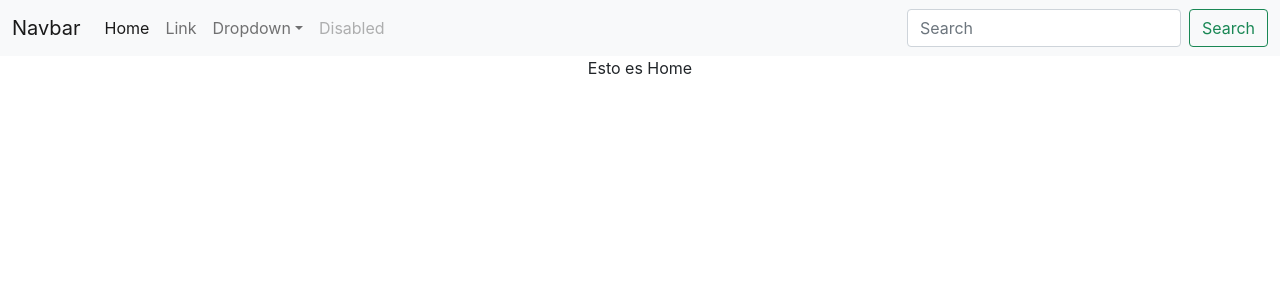
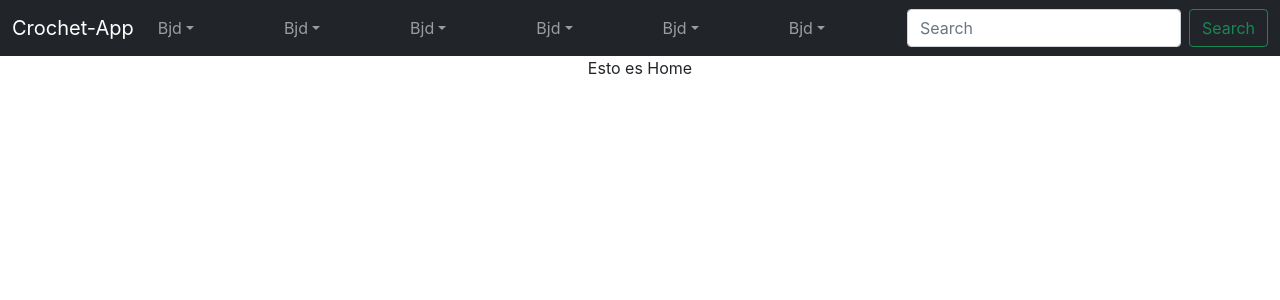
Before and after one commit to Bianca-Crochet/crochet-front, a React (Create React App) app in the folder app/: page / in a window 1280 px wide. Shown: the top 300 px of the page. Built offline with nearby package versions, Linux system fonts and the light colour scheme.

Commit message:
Add Navbar

```diff
--- a/app/public/index.html
+++ b/app/public/index.html
@@ -5,17 +5,19 @@
         <link rel="icon" href="%PUBLIC_URL%/favicon.ico" />
         <meta name="viewport" content="width=device-width, initial-scale=1" />
         <meta name="theme-color" content="#000000" />
-    <meta
-      name="description"
-      content="Web site created using create-react-app"
-    />
+        <meta name="description" content="Web site created using create-react-app" />
         <link rel="apple-touch-icon" href="%PUBLIC_URL%/logo192.png" />
         <!--
       manifest.json provides metadata used when your web app is installed on a
       user's mobile device or desktop. See https://developers.google.com/web/fundamentals/web-app-manifest/
     -->
         <link rel="manifest" href="%PUBLIC_URL%/manifest.json" />
-    <link href="https://cdn.jsdelivr.net/npm/bootstrap@5.1.3/dist/css/bootstrap.min.css" rel="stylesheet" integrity="sha384-1BmE4kWBq78iYhFldvKuhfTAU6auU8tT94WrHftjDbrCEXSU1oBoqyl2QvZ6jIW3" crossorigin="anonymous">
+        <link
+            href="https://cdn.jsdelivr.net/npm/bootstrap@5.1.3/dist/css/bootstrap.min.css"
+            rel="stylesheet"
+            integrity="sha384-1BmE4kWBq78iYhFldvKuhfTAU6auU8tT94WrHftjDbrCEXSU1oBoqyl2QvZ6jIW3"
+            crossorigin="anonymous"
+        />
         <!--
       Notice the use of %PUBLIC_URL% in the tags above.
       It will be replaced with the URL of the `public` folder during the build.
@@ -25,20 +27,36 @@
       work correctly both with client-side routing and a non-root public URL.
       Learn how to configure a non-root public URL by running `npm run build`.
     -->
-    <title>React App</title>
+        <title>Crochet-App</title>
     </head>
     <body>
         <noscript>You need to enable JavaScript to run this app.</noscript>
         <div id="root"></div>
-    <!--
-      This HTML file is a template.
-      If you open it directly in the browser, you will see an empty page.
 
-      You can add webfonts, meta tags, or analytics to this file.
-      The build step will place the bundled scripts into the <body> tag.
-
-      To begin the development, run `npm start` or `yarn start`.
-      To create a production bundle, use `npm run build` or `yarn build`.
-    -->
+        <script
+            src="https://code.jquery.com/jquery-3.5.1.slim.min.js"
+            integrity="sha384-DfXdz2htPH0lsSSs5nCTpuj/zy4C+OGpamoFVy38MVBnE+IbbVYUew+OrCXaRkfj"
+            crossorigin="anonymous"
+        ></script>
+        <script
+            src="https://cdn.jsdelivr.net/npm/popper.js@1.16.1/dist/umd/popper.min.js"
+            integrity="sha384-9/reFTGAW83EW2RDu2S0VKaIzap3H66lZH81PoYlFhbGU+6BZp6G7niu735Sk7lN"
+            crossorigin="anonymous"
+        ></script>
+        <script
+            src="https://cdn.jsdelivr.net/npm/bootstrap@4.6.0/dist/js/bootstrap.min.js"
+            integrity="sha384-+YQ4JLhjyBLPDQt//I+STsc9iw4uQqACwlvpslubQzn4u2UU2UFM80nGisd026JF"
+            crossorigin="anonymous"
+        ></script>
+        <script
+            src="https://cdn.jsdelivr.net/npm/@popperjs/core@2.9.1/dist/umd/popper.min.js"
+            integrity="sha384-SR1sx49pcuLnqZUnnPwx6FCym0wLsk5JZuNx2bPPENzswTNFaQU1RDvt3wT4gWFG"
+            crossorigin="anonymous"
+        ></script>
+        <script
+            src="https://cdn.jsdelivr.net/npm/bootstrap@5.0.0-beta3/dist/js/bootstrap.min.js"
+            integrity="sha384-j0CNLUeiqtyaRmlzUHCPZ+Gy5fQu0dQ6eZ/xAww941Ai1SxSY+0EQqNXNE6DZiVc"
+            crossorigin="anonymous"
+        ></script>
     </body>
 </html>
--- a/app/src/components/NavBar/NavBar.js
+++ b/app/src/components/NavBar/NavBar.js
@@ -1,12 +1,11 @@
 import React from 'react';
 
-const NavBar = () => {
+const Navbar = () => {
     return (
-        <>
-            <nav className='navbar navbar-expand-lg navbar-light bg-light'>
+        <nav className='navbar navbar-expand-lg navbar-dark bg-dark'>
             <div className='container-fluid'>
-                    <a className='navbar-brand' href='#!'>
-                        Navbar
+                <a className='navbar-brand' href='#'>
+                    Crochet-App
                 </a>
                 <button
                     className='navbar-toggler'
@@ -21,60 +20,223 @@ const NavBar = () => {
                 </button>
                 <div className='collapse navbar-collapse' id='navbarSupportedContent'>
                     <ul className='navbar-nav me-auto mb-2 mb-lg-0'>
-                            <li className='nav-item'>
-                                <a className='nav-link active' aria-current='page' href='#!'>
-                                    Home
-                                </a>
-                            </li>
-                            <li className='nav-item'>
-                                <a className='nav-link' href='#!'>
-                                    Link
-                                </a>
-                            </li>
-                            <li className='nav-item dropdown'>
+                        <li class='nav-item dropdown'>
                             <a
                                 className='nav-link dropdown-toggle'
+                                href='#'
                                 id='navbarDropdown'
                                 role='button'
                                 data-bs-toggle='dropdown'
-                                    aria-expanded='true'
+                                aria-expanded='false'
                             >
-                                    Dropdown
+                                Bjd
                             </a>
-                                <ul className='dropdown-menu' aria-labelledby='navbarDropdown'>
+                            <ul class='dropdown-menu' aria-labelledby='navbarDropdown'>
                                 <li>
-                                        <a className='dropdown-item' href='#!'>
+                                    <a class='dropdown-item' href='#'>
                                         Action
                                     </a>
                                 </li>
+                                <hr class='dropdown-divider' />
+
                                 <li>
-                                        <a className='dropdown-item' href='#!'>
+                                    <a class='dropdown-item' href='#'>
                                         Another action
                                     </a>
                                 </li>
                                 <li>
-                                        <hr className='dropdown-divider' />
+                                    <hr class='dropdown-divider' />
                                 </li>
                                 <li>
-                                        <a className='dropdown-item' href='#!'>
+                                    <a class='dropdown-item' href='#'>
                                         Something else here
                                     </a>
                                 </li>
                             </ul>
                         </li>
-                            <li className='nav-item'>
-                                <a className='nav-link disabled' href='#!'>
-                                    Disabled
+                    </ul>
+                    <ul className='navbar-nav me-auto mb-2 mb-lg-0'>
+                        <li class='nav-item dropdown'>
+                            <a
+                                className='nav-link dropdown-toggle'
+                                href='#'
+                                id='navbarDropdown'
+                                role='button'
+                                data-bs-toggle='dropdown'
+                                aria-expanded='false'
+                            >
+                                Bjd
+                            </a>
+                            <ul class='dropdown-menu' aria-labelledby='navbarDropdown'>
+                                <li>
+                                    <a class='dropdown-item' href='#'>
+                                        Action
+                                    </a>
+                                </li>
+                                <hr class='dropdown-divider' />
+
+                                <li>
+                                    <a class='dropdown-item' href='#'>
+                                        Another action
+                                    </a>
+                                </li>
+                                <li>
+                                    <hr class='dropdown-divider' />
+                                </li>
+                                <li>
+                                    <a class='dropdown-item' href='#'>
+                                        Something else here
                                     </a>
                                 </li>
                             </ul>
+                        </li>
+                    </ul>
+                    <ul className='navbar-nav me-auto mb-2 mb-lg-0'>
+                        <li class='nav-item dropdown'>
+                            <a
+                                className='nav-link dropdown-toggle'
+                                href='#'
+                                id='navbarDropdown'
+                                role='button'
+                                data-bs-toggle='dropdown'
+                                aria-expanded='false'
+                            >
+                                Bjd
+                            </a>
+                            <ul class='dropdown-menu' aria-labelledby='navbarDropdown'>
+                                <li>
+                                    <a class='dropdown-item' href='#'>
+                                        Action
+                                    </a>
+                                </li>
+                                <hr class='dropdown-divider' />
+
+                                <li>
+                                    <a class='dropdown-item' href='#'>
+                                        Another action
+                                    </a>
+                                </li>
+                                <li>
+                                    <hr class='dropdown-divider' />
+                                </li>
+                                <li>
+                                    <a class='dropdown-item' href='#'>
+                                        Something else here
+                                    </a>
+                                </li>
+                            </ul>
+                        </li>
+                    </ul>
+                    <ul className='navbar-nav me-auto mb-2 mb-lg-0'>
+                        <li class='nav-item dropdown'>
+                            <a
+                                className='nav-link dropdown-toggle'
+                                href='#'
+                                id='navbarDropdown'
+                                role='button'
+                                data-bs-toggle='dropdown'
+                                aria-expanded='false'
+                            >
+                                Bjd
+                            </a>
+                            <ul class='dropdown-menu' aria-labelledby='navbarDropdown'>
+                                <li>
+                                    <a class='dropdown-item' href='#'>
+                                        Action
+                                    </a>
+                                </li>
+                                <hr class='dropdown-divider' />
+
+                                <li>
+                                    <a class='dropdown-item' href='#'>
+                                        Another action
+                                    </a>
+                                </li>
+                                <li>
+                                    <hr class='dropdown-divider' />
+                                </li>
+                                <li>
+                                    <a class='dropdown-item' href='#'>
+                                        Something else here
+                                    </a>
+                                </li>
+                            </ul>
+                        </li>
+                    </ul>
+                    <ul className='navbar-nav me-auto mb-2 mb-lg-0'>
+                        <li class='nav-item dropdown'>
+                            <a
+                                className='nav-link dropdown-toggle'
+                                href='#'
+                                id='navbarDropdown'
+                                role='button'
+                                data-bs-toggle='dropdown'
+                                aria-expanded='false'
+                            >
+                                Bjd
+                            </a>
+                            <ul class='dropdown-menu' aria-labelledby='navbarDropdown'>
+                                <li>
+                                    <a class='dropdown-item' href='#'>
+                                        Action
+                                    </a>
+                                </li>
+                                <hr class='dropdown-divider' />
+
+                                <li>
+                                    <a class='dropdown-item' href='#'>
+                                        Another action
+                                    </a>
+                                </li>
+                                <li>
+                                    <hr class='dropdown-divider' />
+                                </li>
+                                <li>
+                                    <a class='dropdown-item' href='#'>
+                                        Something else here
+                                    </a>
+                                </li>
+                            </ul>
+                        </li>
+                    </ul>
+                    <ul className='navbar-nav me-auto mb-2 mb-lg-0'>
+                        <li class='nav-item dropdown'>
+                            <a
+                                className='nav-link dropdown-toggle'
+                                href='#'
+                                id='navbarDropdown'
+                                role='button'
+                                data-bs-toggle='dropdown'
+                                aria-expanded='false'
+                            >
+                                Bjd
+                            </a>
+                            <ul class='dropdown-menu' aria-labelledby='navbarDropdown'>
+                                <li>
+                                    <a class='dropdown-item' href='#'>
+                                        Action
+                                    </a>
+                                </li>
+                                <hr class='dropdown-divider' />
+
+                                <li>
+                                    <a class='dropdown-item' href='#'>
+                                        Another action
+                                    </a>
+                                </li>
+                                <li>
+                                    <hr class='dropdown-divider' />
+                                </li>
+                                <li>
+                                    <a class='dropdown-item' href='#'>
+                                        Something else here
+                                    </a>
+                                </li>
+                            </ul>
+                        </li>
+                    </ul>
                     <form className='d-flex'>
-                            <input
-                                className='form-control me-2'
-                                type='search'
-                                placeholder='Search'
-                                aria-label='Search'
-                            />
+                        <input className='form-control me-2' type='search' placeholder='Search' aria-label='Search' />
                         <button className='btn btn-outline-success' type='submit'>
                             Search
                         </button>
@@ -82,8 +244,7 @@ const NavBar = () => {
                 </div>
             </div>
         </nav>
-        </>
     );
 };
 
-export default NavBar;
+export default Navbar;
```
Also changed, not shown: app/src/App.js (+8 -1 lines), app/src/components/Card/Card.js (added, +18 -0 lines), app/src/views/Jerseys.js (added, +14 -0 lines), 1 other file (tests, documents, lock files or other folders). Lines whose indentation alone changed are shown as unchanged.
